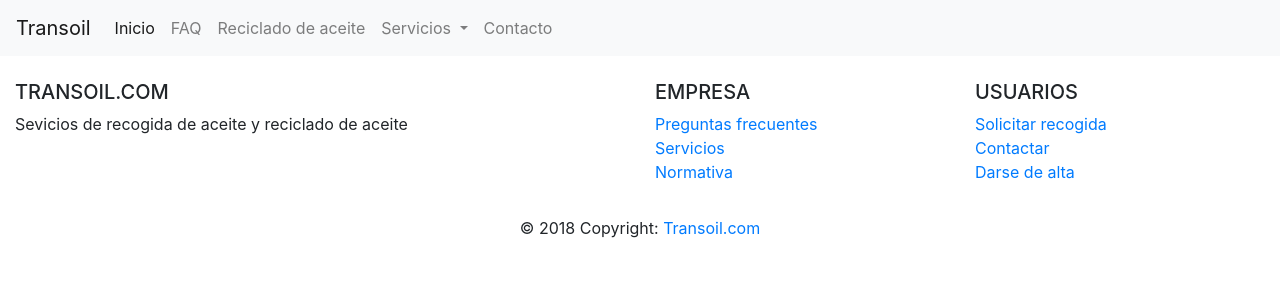
After one commit to yonvela20/DesarrolloInterfaces, a PHP site: page /protocolo.html in a window 1280 px wide. The commit adds this page. Shown: the top 300 px of the page. Run offline with PHP 8.4, Linux system fonts and the light colour scheme; some libraries are stand-ins or nearby versions.

Commit message:
Avances en la pagina de transoil

```diff
--- a/Transoil/main.css
+++ b/Transoil/main.css
@@ -31,19 +31,71 @@ Acordeon de bootstrap
     -o-transform: rotate(90deg);
     transform: rotate(90deg); */
     color: #454444;
-<<<<<<< HEAD
-}
-=======
 }
 
-.navbar-transoil{
-    background-image: linear-gradient(#F58723 50%, #EEC6438f 95%) !important;
-}
+/* dropdown propio */
 
-/*Hola soy Julian este es mi trabajo de 8 horas espero que no se borre*/
+.dropbtnTransoil {
+    color: white;
+    font-size: 16px;
+    border: none;
+    cursor: pointer;
+  }
+
+  .dropdownTransoil {
+    position: relative;
+    display: inline-block;
+  }
+
+  .dropdown-content {
+    display: none;
+    position: absolute;
+    background-color: #f9f9f9;
+    min-width: 160px;
+    box-shadow: 0px 8px 16px 0px rgba(0,0,0,0.2);
+    z-index: 1;
+  }
+
+  .dropdown-content a {
+    color: black;
+    padding: 12px 16px;
+    text-decoration: none;
+    display: block;
+  }
+
+  .dropdown-content a:hover {background-color: #f1f1f1}
+  .dropdown:hover .dropdown-content {
+    display: block;
+  }
+
+    /* Acordeon Transoil */
+    .accordion-section .panel-default > .panel-heading {
+    border: 0;
+    background: #f4f4f4;
+    padding: 0;
+    }
+    .accordion-section .panel-default .panel-title a {
+        display: block;
+        font-style: italic;
+        font-size: 1.5rem;
+    }
+    .accordion-section .panel-default .panel-title a:after {
+        font-family: 'FontAwesome';
+        font-style: normal;
+        font-size: 3rem;
+        content: "\f106";
+        color: #1f7de2;
+        float: right;
+        margin-top: -12px;
+    }
+    .accordion-section .panel-default .panel-title a.collapsed:after {
+        content: "\f107";
+    }
+    .accordion-section .panel-default .panel-body {
+        font-size: 1.2rem;
+    }
 
 
-/*Codigo aun mas nuevo*/
-
-/*askljfhaslkdfjh hoal hola ola*/
->>>>>>> 1075f7adec4f5c6efadcf97ae9b1f69fa88d9d02
+/* .navbar-transoil{
+    background-image: linear-gradient(#F58723 50%, #EEC6438f 95%) !important;
+} */
--- /dev/null
+++ b/Transoil/protocolo.html
@@ -0,0 +1,139 @@
+<!DOCTYPE html>
+<html>
+
+<head>
+    <meta charset="utf-8" />
+    <meta http-equiv="X-UA-Compatible" content="IE=edge">
+    <title>Transoil</title>
+    <meta name="viewport" content="width=device-width, initial-scale=1">
+    <!-- js de bootstrap-->
+    <link rel="stylesheet" href="bootstrap/js/bootstrap.js" />
+
+    <!-- cdn JQuery -->
+    <script src="https://ajax.googleapis.com/ajax/libs/jquery/3.3.1/jquery.min.js"></script>
+
+    <!-- cdn de bootstrap css -->
+    <!-- <link href="https://stackpath.bootstrapcdn.com/bootstrap/4.2.1/css/bootstrap.min.css" rel="stylesheet" integrity="sha384-GJzZqFGwb1QTTN6wy59ffF1BuGJpLSa9DkKMp0DgiMDm4iYMj70gZWKYbI706tWS"
+            crossorigin="anonymous"/> -->
+
+    <!-- css de bootstrap -->
+    <link rel="stylesheet" href="bootstrap/css/bootstrap.min.css" />
+
+    <!-- css Transoil -->
+    <link rel="stylesheet" href="main.css" />
+
+    <!-- js Transoil -->
+    <!-- <script src="main.js"></script> -->
+
+    <!-- Linea importantisima  -->
+    <script src="https://maxcdn.bootstrapcdn.com/bootstrap/4.0.0-alpha.6/js/bootstrap.min.js"></script>
+</head>
+
+
+<body>
+    <!-- Menú de arriba -->
+    <nav class="navbar navbar-expand-lg navbar-light bg-light navbar-transoil">
+        <a class="navbar-brand" href="index.html">Transoil</a>
+        <button class="navbar-toggler" type="button" data-toggle="collapse" data-target="#navbarNavDropdown"
+            aria-controls="navbarNavDropdown" aria-expanded="false" aria-label="Toggle navigation">
+            <span class="navbar-toggler-icon"></span>
+        </button>
+        <div class="collapse navbar-collapse" id="navbarNavDropdown">
+            <ul class="navbar-nav">
+                <li class="nav-item active">
+                    <a class="nav-link" href="index.html"> Inicio </a>
+                </li>
+                <li class="nav-item">
+                    <a class="nav-link" href="faq.html"> FAQ </a>
+                </li>
+                <li class="nav-item">
+                    <a class="nav-link" href="protocolo.html"> Reciclado de aceite </a>
+                </li>
+                <li class="nav-item dropdown dropdownTransoil">
+                    <a class="nav-link dropdown-toggle dropbtnTransoil" href="#" id="navbarDropdownMenuLink"
+                        data-toggle="dropdown" aria-haspopup="true" aria-expanded="false">
+                        Servicios
+                    </a>
+                    <div class="dropdown-menu dropdown-content" aria-labelledby="navbarDropdownMenuLink">
+                        <a class="dropdown-item" href="recogida_aceite.html"> Recogida de aceite </a>
+                        <a class="dropdown-item" href="tienda.html"> Venta de productos </a>
+                        <a class="dropdown-item" href="tienda.html"> Recambios </a>
+                    </div>
+                </li>
+                <li class="nav-item">
+                    <a class="nav-link" href="#"> Contacto </a>
+                </li>
+            </ul>
+        </div>
+    </nav>
+
+    <!-- Footer -->
+    <footer class="page-footer font-small blue pt-4">
+        <!-- Footer Links -->
+        <div class="container-fluid text-center text-md-left">
+            <!-- Grid row -->
+            <div class="row">
+                <!-- Grid column -->
+                <div class="col-md-6 mt-md-0 mt-3">
+                    <!-- Content -->
+                    <h5 class="text-uppercase">Transoil.com</h5>
+                    <p>Sevicios de recogida de aceite y reciclado de aceite</p>
+                </div>
+                <!-- Grid column -->
+
+                <hr class="clearfix w-100 d-md-none pb-3">
+
+                <!-- Grid column -->
+                <div class="col-md-3 mb-md-0 mb-3">
+
+                    <!-- Links -->
+                    <h5 class="text-uppercase">Empresa</h5>
+
+                    <ul class="list-unstyled">
+                        <li>
+                            <a href="#!">Preguntas frecuentes</a>
+                        </li>
+                        <li>
+                            <a href="#!">Servicios</a>
+                        </li>
+                        <li>
+                            <a href="#!">Normativa</a>
+                        </li>
+                    </ul>
+
+                </div>
+                <!-- Grid column -->
+
+                <!-- Grid column -->
+                <div class="col-md-3 mb-md-0 mb-3">
+
+                    <!-- Links -->
+                    <h5 class="text-uppercase">Usuarios</h5>
+
+                    <ul class="list-unstyled">
+                        <li>
+                            <a href="#!">Solicitar recogida</a>
+                        </li>
+                        <li>
+                            <a href="#!">Contactar</a>
+                        </li>
+                        <li>
+                            <a href="#!">Darse de alta</a>
+                        </li>
+                    </ul>
+
+                </div>
+                <!-- Grid column -->
+            </div>
+            <!-- Grid row -->
+        </div>
+        <!-- Footer Links -->
+
+        <!-- Copyright -->
+        <div class="footer-copyright text-center py-3">© 2018 Copyright:
+            <a href="#"> Transoil.com</a>
+        </div>
+    </footer>
+</body>
+
+</html>
```
Also changed, not shown: Transoil/faq.html (+119 -16 lines), Transoil/index.html (+29 -13 lines), Transoil_planificacion.txt (added, +100 -0 lines), Transoil/contacto.html (added), Transoil/recogida_aceite.html (added), Transoil/tienda.html (added), 1 other file.
